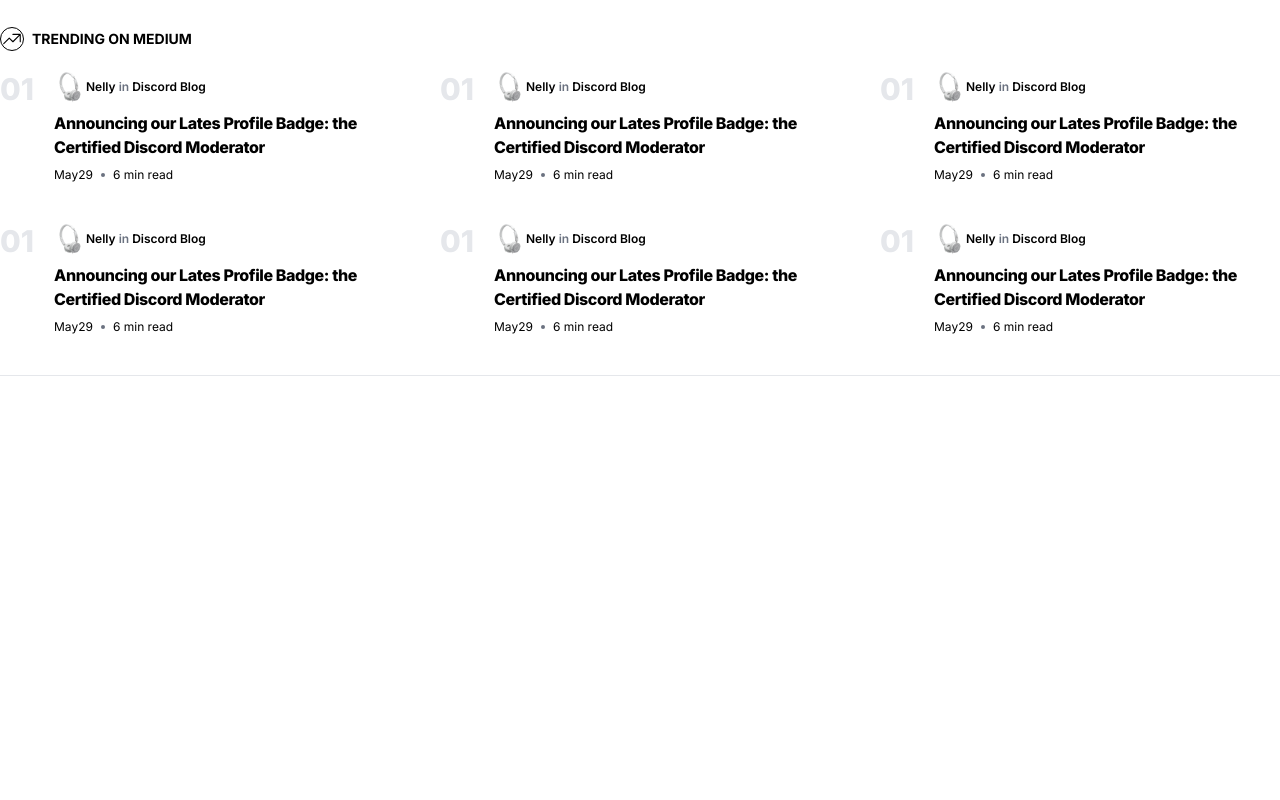
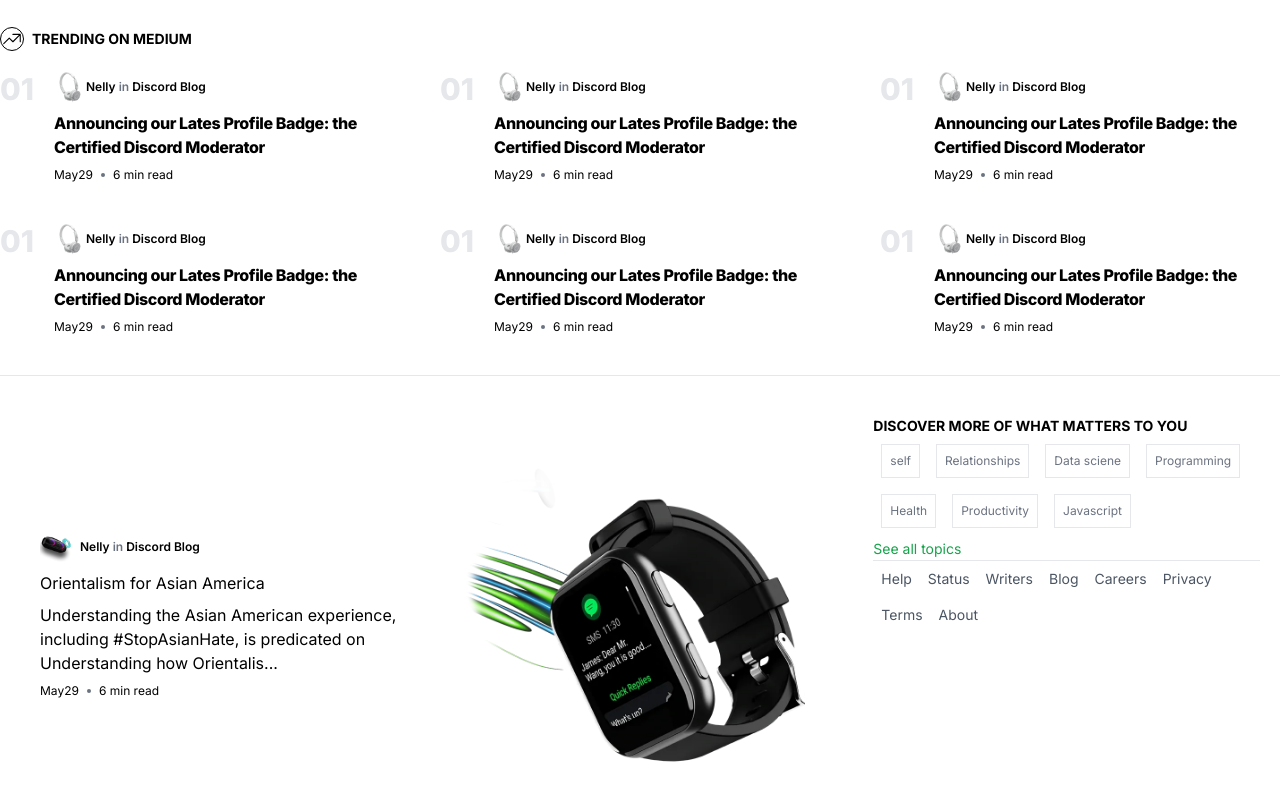
Before and after one commit to fokouarnaud/my-blog, a Next.js app: page / in a window 1280 px wide. Shown: the part 486-1286 px from the top of the page. Before the commit the page ends 862 px from the top, so only its background shows below. Built offline with nearby package versions, Linux system fonts and the light colour scheme.

Commit message:
update blogCard

```diff
--- /dev/null
+++ b/components/BlogCard.js
@@ -0,0 +1,38 @@
+import React from 'react'
+
+const BlogCard = () => {
+    return (
+        <div className="p-5">
+            <div className="flex items-center justify-between">
+                <div className="flex flex-col items-start justify-start space-y-2">
+                    <div className=" flex items-center justify-start space-x-2">
+                        <span className="h-8 w-8">
+                            <img className="h-full w-full object-cover object-center"
+                                src="/images/trend/2.webp" alt="img_profile" />
+                        </span>
+                        <h3 className="text-xs text-gray-500 font-semibold">
+                            <a href="#" className="text-black"> Nelly</a>
+                            {" "} in{" "}
+                            <a href="#" className="text-black">Discord Blog</a>
+                        </h3>
+                    </div>
+                    <h1>Orientalism for Asian America</h1>
+                    <p>Understanding the Asian American experience, including #StopAsianHate, is predicated on Understanding how Orientalis...</p>
+
+                    <div className="flex items-center justify-start text-xs space-x-2">
+                        <p>May29</p>
+                        <div className="h-1 w-1 bg-gray-500 rounded-full"></div>
+                        <p>6 min read</p>
+                    </div>
+                </div>
+                <div className="">
+                    <img src="/images/trend/3.webp" alt="smal_img" />
+                </div>
+
+            </div>
+
+        </div>
+    )
+}
+
+export default BlogCard
--- /dev/null
+++ b/components/BlogSection.js
@@ -0,0 +1,24 @@
+import React from 'react'
+import BlogCard from './BlogCard'
+import SidePanel from './SidePanel'
+
+const BlogSection = () => {
+  return (
+    <div className="py-10">
+        <div className="max-w-7xl px-5 mx-auto">
+            <div className="grid gap-10 xl:grid-cols-3">
+                <div className="col-span-2">
+                    <BlogCard/>
+                </div>
+                <div className="">
+                    <SidePanel/>
+                </div>
+
+            </div>
+        </div>
+
+    </div>
+  )
+}
+
+export default BlogSection
--- /dev/null
+++ b/components/SidePanel.js
@@ -0,0 +1,47 @@
+import React from 'react'
+
+const SidePanel = () => {
+    return (
+        <div>
+            <h1 className="text-sm font-bold uppercase">
+                discover more of what matters to you
+            </h1>
+            <div className="flex items-center justify-start flex-wrap ">
+                <a href="#" className="p-2 text-gray-500 text-xs border m-2">
+                    self
+                </a> <a href="#" className="p-2 text-gray-500 text-xs border m-2">
+                    Relationships
+                </a> <a href="#" className="p-2 text-gray-500 text-xs border m-2">
+                    Data sciene
+                </a> <a href="#" className="p-2 text-gray-500 text-xs border m-2">
+                    Programming
+                </a> <a href="#" className="p-2 text-gray-500 text-xs border m-2">
+                    Health
+                </a>
+                <a href="#" className="p-2 text-gray-500 text-xs border m-2">
+                    Productivity
+                </a>
+                <a href="#" className="p-2 text-gray-500 text-xs border m-2">
+                    Javascript
+                </a>
+            </div>
+            <a href="#" className="text-green-600 text-sm ">
+                    See all topics
+                </a>
+                <div className="flex items-center justify-start flex-wrap border-t">
+                    <a href="#" className="text-gray-600 text-sm text-medium m-2">Help</a>
+                    <a href="#" className="text-gray-600 text-sm text-medium m-2">Status</a>
+                    <a href="#" className="text-gray-600 text-sm text-medium m-2">Writers</a>
+                    <a href="#" className="text-gray-600 text-sm text-medium m-2">Blog</a>
+                    <a href="#" className="text-gray-600 text-sm text-medium m-2">Careers</a>
+                    <a href="#" className="text-gray-600 text-sm text-medium m-2">Privacy</a>
+                    <a href="#" className="text-gray-600 text-sm text-medium m-2">Terms</a>
+                    <a href="#" className="text-gray-600 text-sm text-medium m-2">About</a>
+
+
+                </div>
+        </div>
+    )
+}
+
+export default SidePanel
--- a/pages/index.js
+++ b/pages/index.js
@@ -1,6 +1,8 @@
 import Head from 'next/head'
+import BlogSection from '../components/BlogSection'
 import Hero from '../components/Hero'
 import NavBar from '../components/NavBar'
+import SidePanel from '../components/SidePanel'
 import TrendingList from '../components/TrendingList'
 
 export default function Home() {
@@ -12,6 +14,8 @@
      <NavBar/>
      <Hero/>
      <TrendingList/>
+
+     <BlogSection/>
     </div>
   )
 }
```
